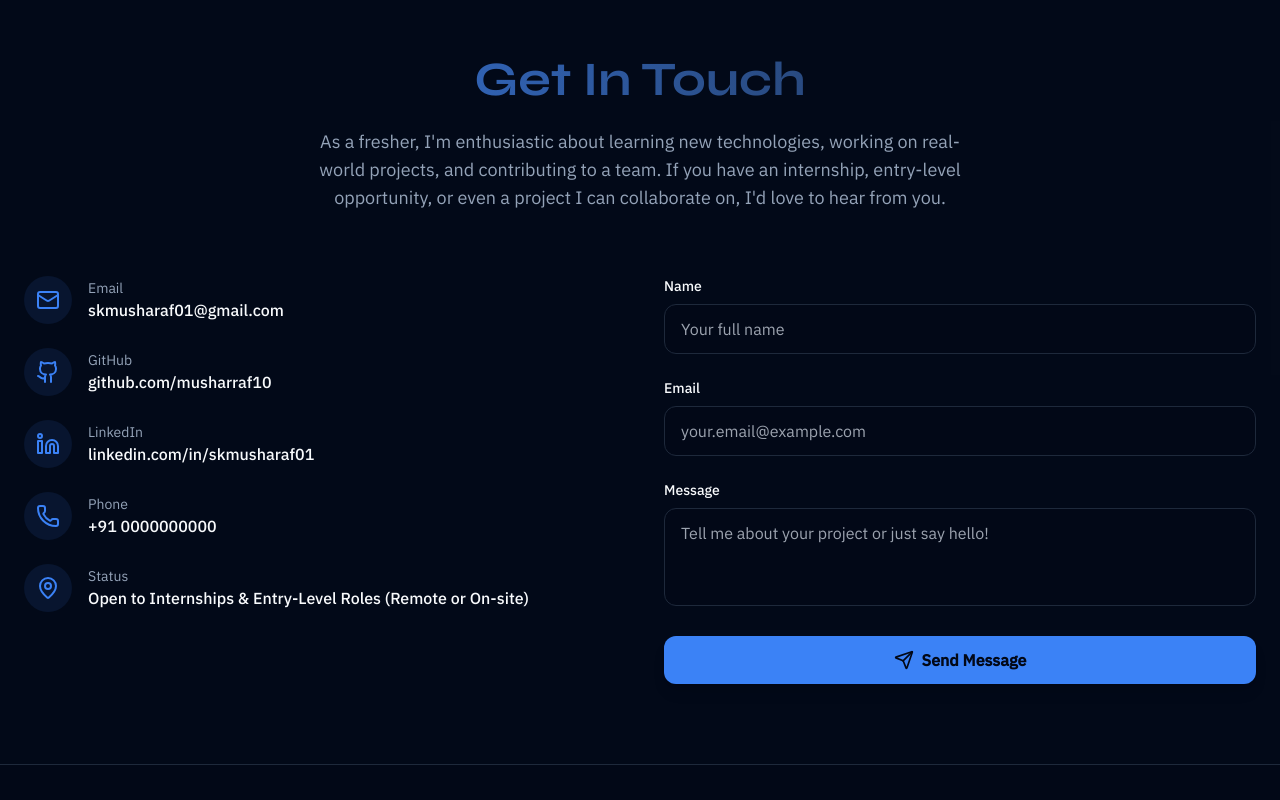
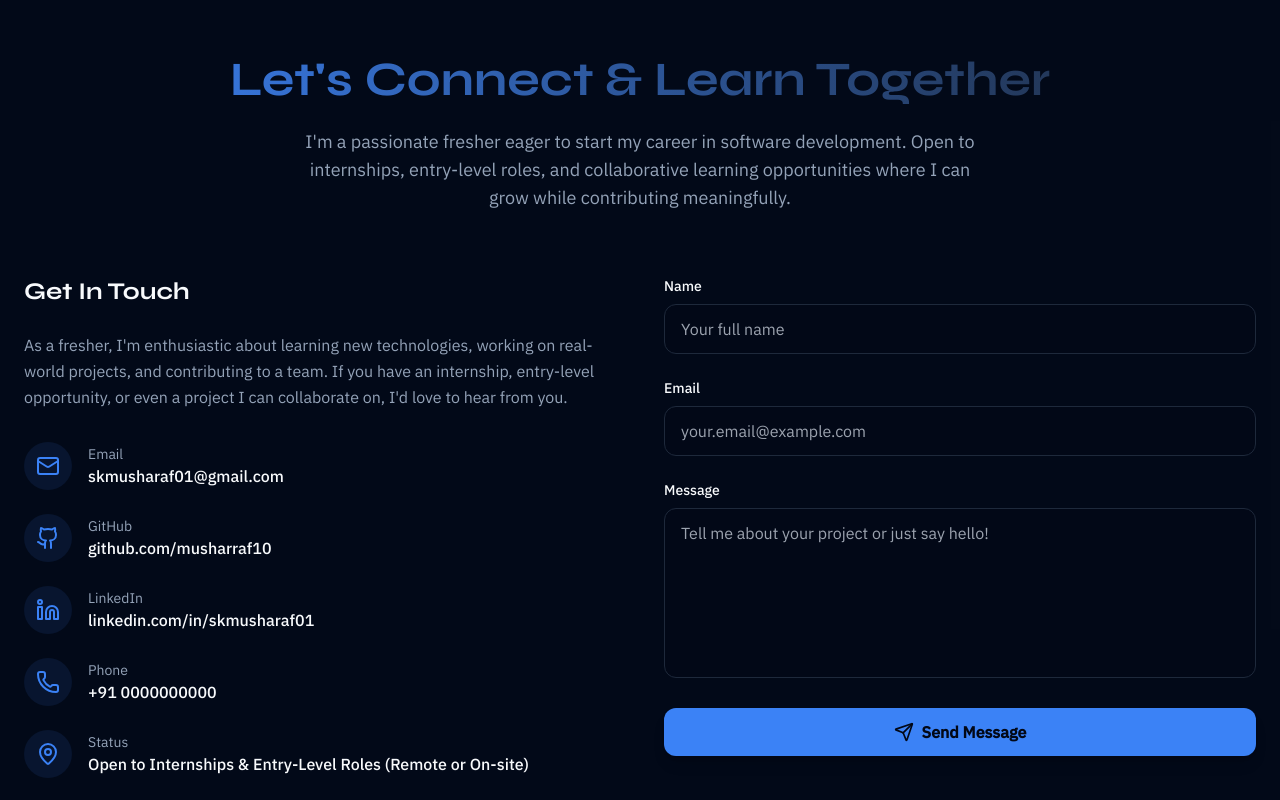
Before and after one commit to musharraf10/static_portfolio, a React (Vite) app: page / in a window 1280 px wide. Shown: the part 4960-5760 px from the top of the page. Built offline with nearby package versions, Linux system fonts and the light colour scheme.

Commit message:
Updated UI

```diff
--- a/src/components/Contact.jsx
+++ b/src/components/Contact.jsx
@@ -1,7 +1,8 @@
-import React, { useState } from 'react';
+import React from 'react';
 import ContactForm from './ContactForm';
 import { motion } from 'framer-motion';
-import { Mail, Github, Linkedin, MapPin, Phone } from 'lucide-react';
+import { Mail, Github, Linkedin, MapPin, Phone, Send } from 'lucide-react';
+import { useState } from 'react';
 
 function Contact() {
   const [formData, setFormData] = useState({
@@ -33,7 +34,7 @@ function Contact() {
       icon: Phone,
       label: 'Phone',
       value: '+91 0000000000',
-      href: 'tel:+9182399196'
+      href: 'tel:+919182399196'
     },
     {
       icon: MapPin,
@@ -43,10 +44,21 @@ function Contact() {
     },
   ];
 
+  const handleSubmit = (e) => {
+    e.preventDefault();
+    // Handle form submission here
+    console.log('Form submitted:', formData);
+  };
+
+  const handleChange = (e) => {
+    setFormData({
+      ...formData,
+      [e.target.name]: e.target.value
+    });
+  };
+
   return (
     <section id="contact" className="py-20 px-6 max-w-7xl mx-auto bg-accent/5">
-
-      {/* Section Heading */}
       <motion.div
         initial={{ opacity: 0, y: 50 }}
         whileInView={{ opacity: 1, y: 0 }}
@@ -55,27 +67,37 @@ function Contact() {
         className="text-center mb-16"
       >
         <h2 className="text-4xl md:text-5xl font-bold mb-6 bg-gradient-to-r from-primary to-secondary bg-clip-text text-transparent">
-          Get In Touch
+          Let's Connect & Learn Together
         </h2>
         <p className="text-lg text-muted-foreground max-w-2xl mx-auto">
+          I'm a passionate fresher eager to start my career in software development.
+          Open to internships, entry-level roles, and collaborative learning
+          opportunities where I can grow while contributing meaningfully.
+        </p>
+      </motion.div>
+
+      <div className="grid lg:grid-cols-2 gap-12">
+        {/* Contact Information */}
+        <motion.div
+          initial={{ opacity: 0, x: -50 }}
+          whileInView={{ opacity: 1, x: 0 }}
+          transition={{ duration: 0.6 }}
+          viewport={{ once: true }}
+          className="space-y-8"
+        >
+          <div>
+            <h3 className="text-2xl font-bold mb-6 text-card-foreground">
+              Get In Touch
+            </h3>
+            <p className="text-muted-foreground leading-relaxed mb-8">
               As a fresher, I'm enthusiastic about learning new technologies, working on
               real-world projects, and contributing to a team. If you have an internship,
               entry-level opportunity, or even a project I can collaborate on, I'd love
               to hear from you.
             </p>
-      </motion.div>
+          </div>
 
-      {/* Two Column Layout */}
-      <div className="grid lg:grid-cols-2 gap-12 items-start">
-
-        {/* Left - Information Center */}
-        <motion.div
-          initial={{ opacity: 0, x: -50 }}
-          whileInView={{ opacity: 1, x: 0 }}
-          transition={{ duration: 0.6 }}
-          viewport={{ once: true }}
-          className="space-y-6"
-        >
+          <div className="space-y-6">
             {contactInfo.map((info, index) => (
               <motion.div
                 key={index}
@@ -105,9 +127,10 @@ function Contact() {
                 </div>
               </motion.div>
             ))}
+          </div>
         </motion.div>
 
-        {/* Right - Contact Form */}
+        {/* Contact Form */}
         <motion.div
           initial={{ opacity: 0, x: 50 }}
           whileInView={{ opacity: 1, x: 0 }}
--- a/src/components/ContactForm.jsx
+++ b/src/components/ContactForm.jsx
@@ -99,7 +99,7 @@ function ContactForm() {
                     value={formData.message}
                     onChange={handleChange}
                     required
-                    rows={3}
+                    rows={6}
                     className="w-full px-4 py-3 bg-card border border-border rounded-lg focus:ring-2 focus:ring-primary focus:border-transparent transition-all duration-300 text-card-foreground resize-none"
                     placeholder="Tell me about your project or just say hello!"
                 />
```
Lines whose indentation alone changed are shown as unchanged.
